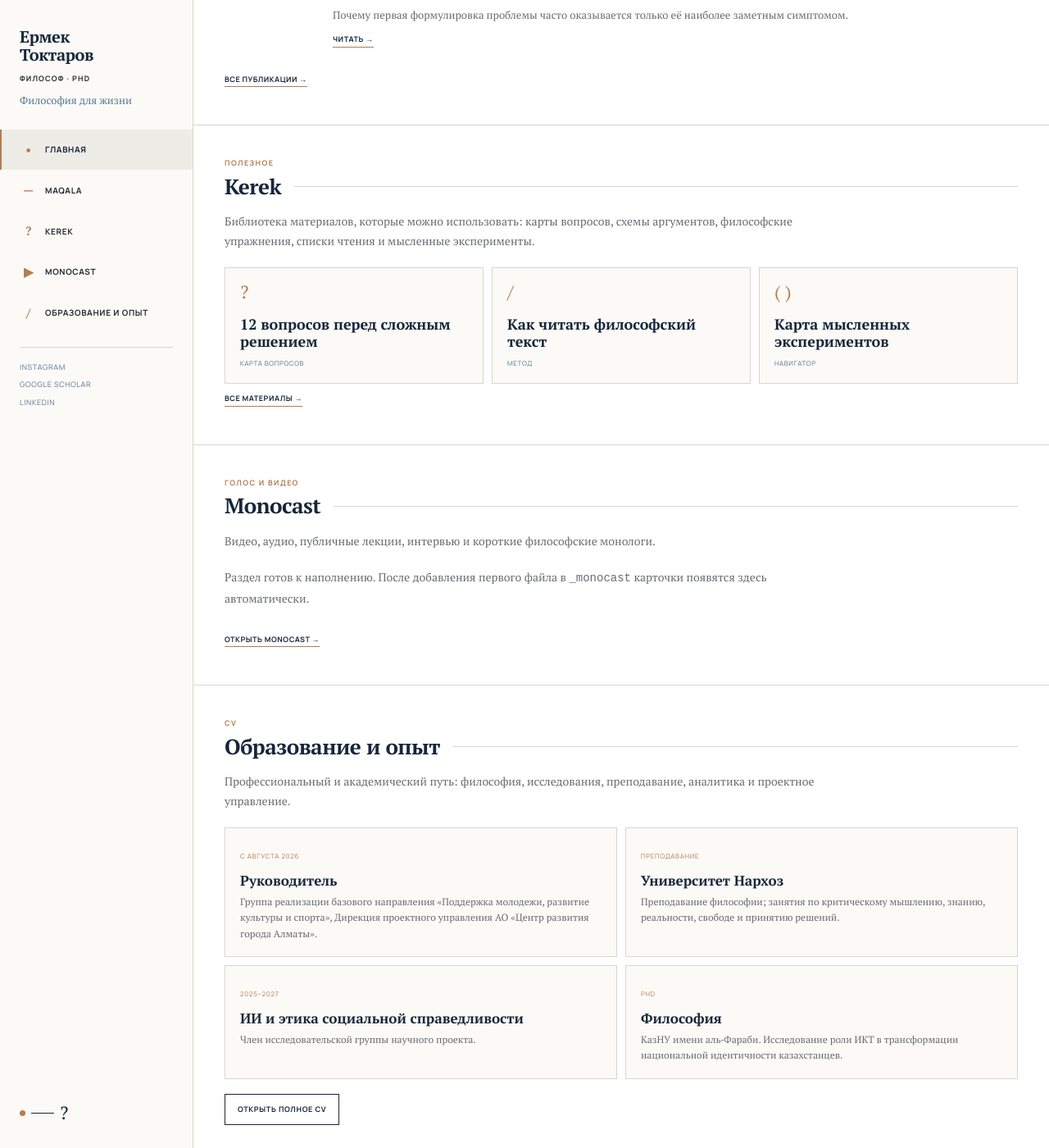
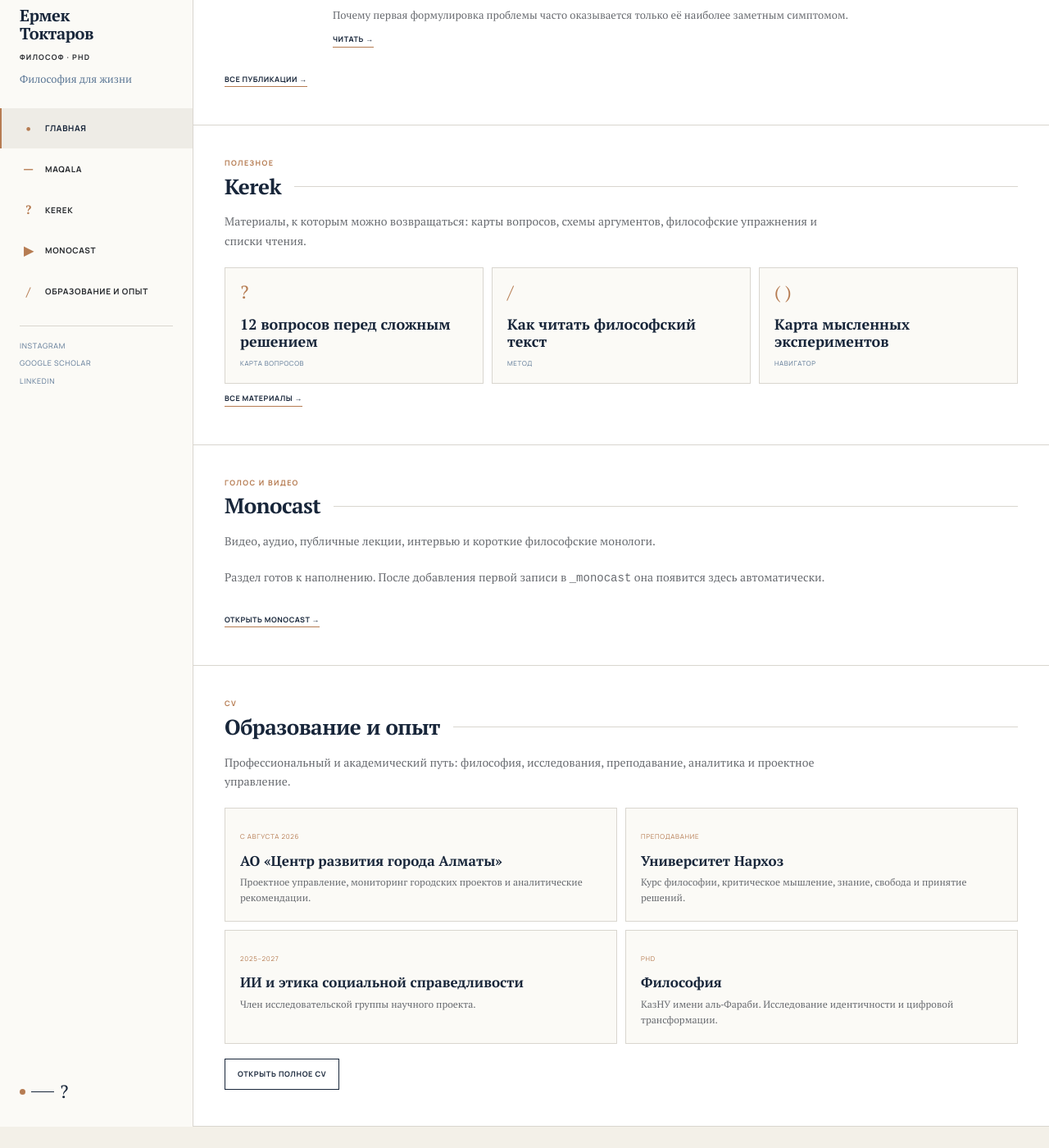
Before and after one commit to ermekuss/blog, a Jekyll site: the page built from index.html, in a window 1280 px wide and 1400 px high, scrolled down 893 px. Shown: the whole window at 82% size. Built offline with Jekyll 4.4.1, drawn with Linux system fonts in a browser that asks for light colours; after the commit the page ends 2267 px from its top, so only the background shows below that; some of the changed text lies outside the part shown.

Commit message:
Revise descriptions and section intros in index.html
Updated the description and introductory texts in various sections of the index.html file to enhance clarity and relevance.

```diff
--- a/index.html
+++ b/index.html
@@ -12,7 +11,7 @@ description: "Ермек Токтаров — философ. Философия
     <p class="bio">{{ site.data.profile.intro }}</p>
     <div class="masthead-actions">
       <a class="btn primary" href="{{ '/maqala/' | relative_url }}">Читать Maqala</a>
-      <a class="btn secondary" href="{{ '/cv/' | relative_url }}">Полное CV</a>
+      <a class="btn secondary" href="{{ '/cv/' | relative_url }}">Образование и опыт</a>
     </div>
   </div>
 </section>
@@ -21,7 +20,7 @@ description: "Ермек Токтаров — философ. Философия
   <div class="sec-wrap">
     <div class="section-kicker">Тексты</div>
     <div class="sec-head"><h2 class="sec-title">Maqala</h2><div class="sec-rule"></div></div>
-    <p class="sec-intro">Философские эссе, разборы идей и мысленные эксперименты. Основной письменный раздел сайта — о знании, выборе, свободе, идентичности, справедливости и современной жизни.</p>
+    <p class="sec-intro">Философские эссе, разборы идей и мысленные эксперименты — о знании, выборе, свободе, идентичности, справедливости и современной жизни.</p>
     <div class="timeline">
       {% for post in site.posts limit: 4 %}
       <article class="tl-item">
@@ -43,7 +42,7 @@ description: "Ермек Токтаров — философ. Философия
   <div class="sec-wrap">
     <div class="section-kicker">Полезное</div>
     <div class="sec-head"><h2 class="sec-title">Kerek</h2><div class="sec-rule"></div></div>
-    <p class="sec-intro">Библиотека материалов, которые можно использовать: карты вопросов, схемы аргументов, философские упражнения, списки чтения и мысленные эксперименты.</p>
+    <p class="sec-intro">Материалы, к которым можно возвращаться: карты вопросов, схемы аргументов, философские упражнения и списки чтения.</p>
     <div class="topic-grid">
       {% assign items = site.kerek | sort: 'order' %}
       {% for item in items limit: 6 %}
@@ -78,7 +77,7 @@ description: "Ермек Токтаров — философ. Философия
       {% endfor %}
     </div>
     {% else %}
-      <p class="sec-intro">Раздел готов к наполнению. После добавления первого файла в <code>_monocast</code> карточки появятся здесь автоматически.</p>
+      <p class="sec-intro">Раздел готов к наполнению. После добавления первой записи в <code>_monocast</code> она появится здесь автоматически.</p>
     {% endif %}
     <a class="text-link" href="{{ '/monocast/' | relative_url }}">Открыть Monocast →</a>
   </div>
@@ -90,26 +89,10 @@ description: "Ермек Токтаров — философ. Философия
     <div class="sec-head"><h2 class="sec-title">Образование и опыт</h2><div class="sec-rule"></div></div>
     <p class="sec-intro">Профессиональный и академический путь: философия, исследования, преподавание, аналитика и проектное управление.</p>
     <div class="cv-summary">
-      <div class="cv-card">
-        <small>С августа 2026</small>
-        <h3>Руководитель</h3>
-        <p>Группа реализации базового направления «Поддержка молодежи, развитие культуры и спорта», Дирекция проектного управления АО «Центр развития города Алматы».</p>
-      </div>
-      <div class="cv-card">
-        <small>Преподавание</small>
-        <h3>Университет Нархоз</h3>
-        <p>Преподавание философии; занятия по критическому мышлению, знанию, реальности, свободе и принятию решений.</p>
-      </div>
-      <div class="cv-card">
-        <small>2025–2027</small>
-        <h3>ИИ и этика социальной справедливости</h3>
-        <p>Член исследовательской группы научного проекта.</p>
-      </div>
-      <div class="cv-card">
-        <small>PhD</small>
-        <h3>Философия</h3>
-        <p>КазНУ имени аль‑Фараби. Исследование роли ИКТ в трансформации национальной идентичности казахстанцев.</p>
-      </div>
+      <div class="cv-card"><small>С августа 2026</small><h3>АО «Центр развития города Алматы»</h3><p>Проектное управление, мониторинг городских проектов и аналитические рекомендации.</p></div>
+      <div class="cv-card"><small>Преподавание</small><h3>Университет Нархоз</h3><p>Курс философии, критическое мышление, знание, свобода и принятие решений.</p></div>
+      <div class="cv-card"><small>2025–2027</small><h3>ИИ и этика социальной справедливости</h3><p>Член исследовательской группы научного проекта.</p></div>
+      <div class="cv-card"><small>PhD</small><h3>Философия</h3><p>КазНУ имени аль‑Фараби. Исследование идентичности и цифровой трансформации.</p></div>
     </div>
     <a class="btn secondary" href="{{ '/cv/' | relative_url }}">Открыть полное CV</a>
   </div>
```
Also changed, not shown: other parts of index.html (+1 -2 lines).
